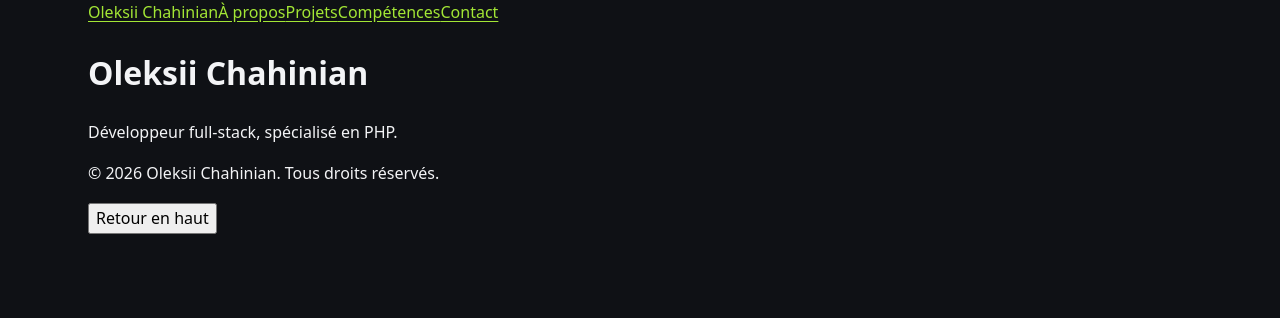
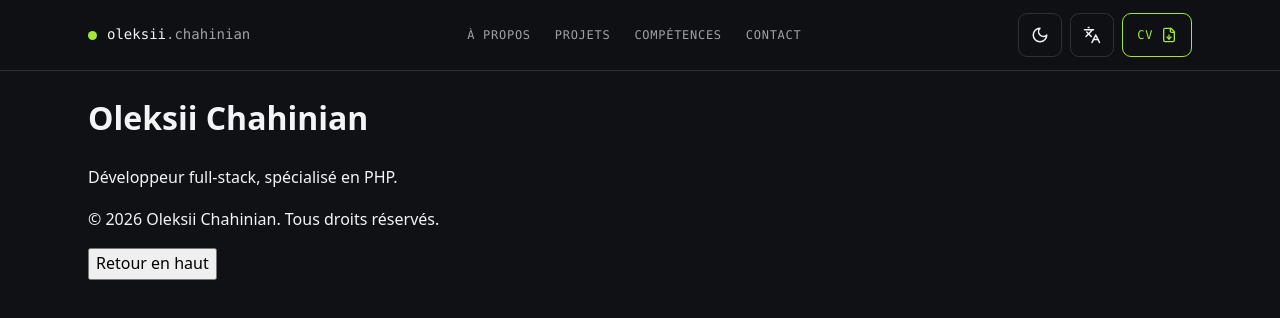
Before and after one commit to Valerian0507/Portfolio, a Vue app: page / in a window 1280 px wide. Shown: the top 318 px of the page. Built offline with nearby package versions, Linux system fonts and the light colour scheme.

Commit message:
add navbar

```diff
--- a/package.json
+++ b/package.json
@@ -13,6 +13,7 @@
     "format": "prettier --write --experimental-cli src/"
   },
   "dependencies": {
+    "@lucide/vue": "^1.51.0",
     "vue": "^3.5.42",
     "vue-router": "^5.3.1"
   },
--- a/src/components/site_navbar.vue
+++ b/src/components/site_navbar.vue
@@ -1,15 +1,227 @@
 <script setup>
-  import {RouterLink} from 'vue-router'
+import { RouterLink } from 'vue-router'
+import { Moon, Languages, FileDown } from '@lucide/vue'
 </script>
 
 <template>
-  <header>
-    <nav class="container" aria-label="Navigation principale">
-      <RouterLink to="/">Oleksii Chahinian</RouterLink>
-      <RouterLink to="/about">À propos</RouterLink>
-      <RouterLink to="/projects">Projets</RouterLink>
-      <RouterLink to="/skills">Compétences</RouterLink>
-      <RouterLink to="/contact">Contact</RouterLink>
+  <header class="navbar_header">
+    <nav class="container navbar" aria-label="Navigation principale">
+      <RouterLink class="navbar_logo" to="/" aria-label="Oleksii Chahinian — Accueil">
+        <span class="navbar_mark" aria-hidden="true"></span>
+        <span>oleksii<span class="navbar_logo_suffix">.chahinian</span></span>
+      </RouterLink>
+
+      <div class="navbar_links">
+        <RouterLink to="/about">À propos</RouterLink>
+        <RouterLink to="/projects">Projets</RouterLink>
+        <RouterLink to="/skills">Compétences</RouterLink>
+        <RouterLink to="/contact">Contact</RouterLink>
+      </div>
+
+      <div class="navbar_actions">
+        <button type="button" aria-label="Changer de thème" title="Changer de thème">
+          <Moon :size="18" aria-hidden="true" />
+        </button>
+
+        <button type="button" aria-label="Changer de langue" title="Changer de langue">
+          <Languages :size="18" aria-hidden="true" />
+        </button>
+
+        <button class="navbar_cv" type="button" aria-label="Curriculum vitae" title="CV">
+          <span>CV</span>
+          <FileDown :size="16" aria-hidden="true" />
+        </button>
+      </div>
     </nav>
   </header>
 </template>
+
+<style scoped lang="scss">
+.navbar_header {
+  --navbar_border: color-mix(in srgb, var(--color-text) 14%, transparent);
+  --navbar_muted: color-mix(in srgb, var(--color-text) 64%, var(--color-background));
+  --navbar_hover: color-mix(in srgb, var(--color-text) 5%, var(--color-background));
+
+  position: sticky;
+  top: 0;
+  z-index: 50;
+  border-bottom: 1px solid var(--navbar_border);
+  background-color: var(--color-background);
+
+  @supports (backdrop-filter: blur(12px)) {
+    background-color: color-mix(in srgb, var(--color-background) 88%, transparent);
+    backdrop-filter: blur(12px);
+  }
+}
+
+.navbar {
+  display: flex;
+  align-items: center;
+  justify-content: space-between;
+  gap: 2rem;
+  padding-block: 0.8125rem;
+  font-family: ui-monospace, 'SFMono-Regular', Menlo, Monaco, Consolas, monospace;
+
+  &_logo {
+    display: inline-flex;
+    align-items: center;
+    gap: 0.625rem;
+    flex-shrink: 0;
+    min-height: 2.75rem;
+    color: var(--color-text);
+    font-size: 0.875rem;
+    font-weight: 500;
+    line-height: 1.4;
+    text-decoration: none;
+    white-space: nowrap;
+
+    &:hover {
+      color: var(--color-accent);
+    }
+  }
+
+  &_logo_suffix {
+    color: var(--navbar_muted);
+  }
+
+  &_mark {
+    width: 0.5625rem;
+    height: 0.5625rem;
+    flex-shrink: 0;
+    border-radius: 50%;
+    background-color: var(--color-accent);
+  }
+
+  &_links {
+    display: flex;
+    align-items: center;
+    gap: 1.5rem;
+
+    a {
+      position: relative;
+      display: inline-flex;
+      align-items: center;
+      min-height: 2.75rem;
+      color: var(--navbar_muted);
+      font-size: 0.75rem;
+      line-height: 1.4;
+      letter-spacing: 0.06em;
+      text-decoration: none;
+      text-transform: uppercase;
+      white-space: nowrap;
+      transition: color 150ms ease;
+
+      &::after {
+        position: absolute;
+        inset-inline: 0;
+        bottom: 0.375rem;
+        height: 1px;
+        background-color: currentColor;
+        opacity: 0;
+        content: '';
+      }
+
+      &:hover {
+        color: var(--color-text);
+      }
+
+      &.router-link-exact-active {
+        color: var(--color-accent);
+
+        &::after {
+          opacity: 1;
+        }
+      }
+    }
+  }
+
+  &_actions {
+    display: flex;
+    align-items: center;
+    gap: 0.5rem;
+    flex-shrink: 0;
+
+    button {
+      display: inline-flex;
+      align-items: center;
+      justify-content: center;
+      gap: 0.5rem;
+      min-width: 2.75rem;
+      min-height: 2.75rem;
+      padding: 0.5rem;
+      border: 1px solid var(--navbar_border);
+      border-radius: 0.5625rem;
+      background-color: transparent;
+      color: var(--color-text);
+      font-family: inherit;
+      line-height: 1;
+      cursor: pointer;
+      transition:
+        color 150ms ease,
+        border-color 150ms ease,
+        background-color 150ms ease;
+
+      &:hover {
+        border-color: var(--color-accent);
+        background-color: var(--navbar_hover);
+        color: var(--color-accent);
+      }
+    }
+
+    .navbar_cv {
+      padding-inline: 0.875rem;
+      border-color: var(--color-accent);
+      color: var(--color-accent);
+      font-size: 0.75rem;
+      font-weight: 500;
+      letter-spacing: 0.05em;
+
+      &:hover {
+        background-color: var(--color-accent);
+        color: var(--color-background);
+      }
+    }
+  }
+}
+
+@media (max-width: 58rem) {
+  .navbar {
+    display: grid;
+    grid-template-columns: minmax(0, 1fr) auto;
+    gap: 0.375rem 1rem;
+
+    &_links {
+      grid-column: 1 / -1;
+      grid-row: 2;
+      justify-content: center;
+      flex-wrap: wrap;
+      gap: 0 1.25rem;
+    }
+  }
+}
+
+@media (max-width: 34rem) {
+  .navbar {
+    padding-block: 0.625rem;
+
+    &_logo_suffix {
+      display: none;
+    }
+
+    &_links {
+      gap: 0 0.75rem;
+
+      a {
+        letter-spacing: 0.03em;
+      }
+    }
+  }
+}
+
+@media (prefers-reduced-motion: reduce) {
+  .navbar_links a,
+  .navbar_actions button {
+    transition: none;
+  }
+}
+</style>
```
Also changed, not shown: 1 other file (tests, documents, lock files or other folders).
